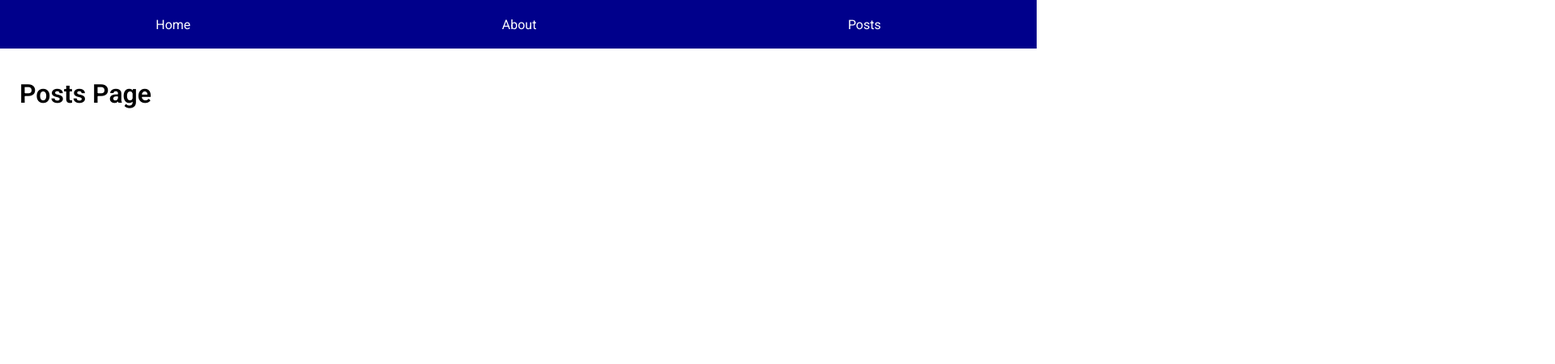
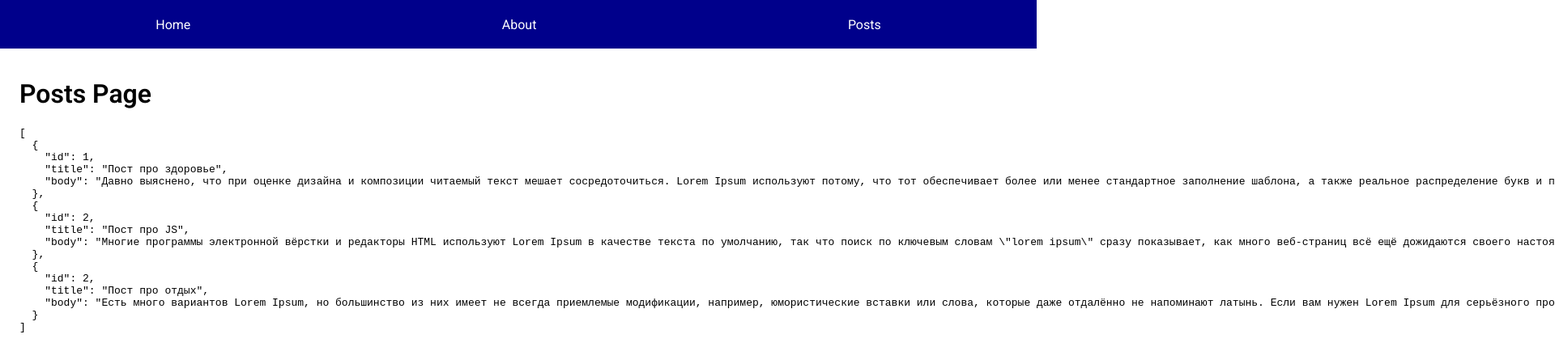
Before and after one commit to Andrew-Sem/Next-js, a Next.js app: page /posts in a window 1280 px wide. Shown: the top 450 px of the page at 81% size, 1920 px wide, since content can reach past the window. Built offline with nearby package versions, Linux system fonts and the light colour scheme; data requests are answered from the project's data file.

Commit message:
Get posts from local db with useEffect

```diff
--- /dev/null
+++ b/db.json
@@ -0,0 +1,7 @@
+{
+  "posts": [
+    {"id": 1, "title": "Пост про здоровье", "body": "Давно выяснено, что при оценке дизайна и композиции читаемый текст мешает сосредоточиться. Lorem Ipsum используют потому, что тот обеспечивает более или менее стандартное заполнение шаблона, а также реальное распределение букв и пробелов в абзацах, которое не получается при простой дубликации \"Здесь ваш текст.. Здесь ваш текст.\""},
+    {"id": 2, "title": "Пост про JS", "body": "Многие программы электронной вёрстки и редакторы HTML используют Lorem Ipsum в качестве текста по умолчанию, так что поиск по ключевым словам \"lorem ipsum\" сразу показывает, как много веб-страниц всё ещё дожидаются своего настоящего рождения. За прошедшие годы текст Lorem Ipsum получил много версий. Некоторые версии появились по ошибке, некоторые - намеренно (например, юмористические варианты)."},
+    {"id": 2, "title": "Пост про отдых", "body": "Есть много вариантов Lorem Ipsum, но большинство из них имеет не всегда приемлемые модификации, например, юмористические вставки или слова, которые даже отдалённо не напоминают латынь. Если вам нужен Lorem Ipsum для серьёзного проекта, вы наверняка не хотите какой-нибудь шутки, скрытой в середине абзаца. Также все другие известные генераторы Lorem Ipsum используют один и тот же текст, который они просто повторяют, пока не достигнут нужный объём."}
+  ]
+}
--- a/package.json
+++ b/package.json
@@ -6,7 +6,9 @@
     "dev": "next dev",
     "build": "next build",
     "start": "next start",
-    "lint": "next lint"
+    "serve": "concurrently \"npm run dev\" \"npm run mock\"",
+    "lint": "next lint",
+    "mock": "json-server -w db.json -p 4200 -d 450"
   },
   "dependencies": {
     "next": "12.1.0",
@@ -15,6 +17,7 @@
     "sass": "^1.49.9"
   },
   "devDependencies": {
+    "concurrently": "^7.0.0",
     "eslint": "8.10.0",
     "eslint-config-next": "12.1.0"
   }
--- a/pages/404.js
+++ b/pages/404.js
@@ -1,11 +1,11 @@
 import Link from "next/link";
 import MainLayout from "./../components/MainLayout";
-import classes from "../styles/error.module.css";
+import cl from "../styles/error.module.scss";
 
 export default function ErrorPage() {
   return (
     <MainLayout>
-      <h1 className={classes.error}>Error 404</h1>
+      <h1 className={cl.error}>Error 404</h1>
       <p>
         Please{" "}
         <Link href="/">
--- a/pages/posts.js
+++ b/pages/posts.js
@@ -1,11 +1,22 @@
-import React from "react";
-import Head from "next/head";
+import { useState, useEffect } from "react";
 import MainLayout from "./../components/MainLayout";
 
 export default function Posts() {
+  const [posts, setPosts] = useState([]);
+
+  useEffect(() => {
+    async function load() {
+      const res = await fetch("http://localhost:4200/posts");
+      const json = await res.json();
+      setPosts(json);
+    }
+    load();
+  }, []);
+
   return (
     <MainLayout title={"Posts Page"}>
       <h1>Posts Page</h1>
+      <pre>{JSON.stringify(posts, null, 2)}</pre>
     </MainLayout>
   );
 }
--- a/styles/error.module.scss
+++ b/styles/error.module.scss
@@ -1,3 +1,7 @@
+$color: red;
+
+
+
 .error {
-  color: red;
+  color: color;
 }
```
Also changed, not shown: 1 other file (tests, documents, lock files or other folders).
